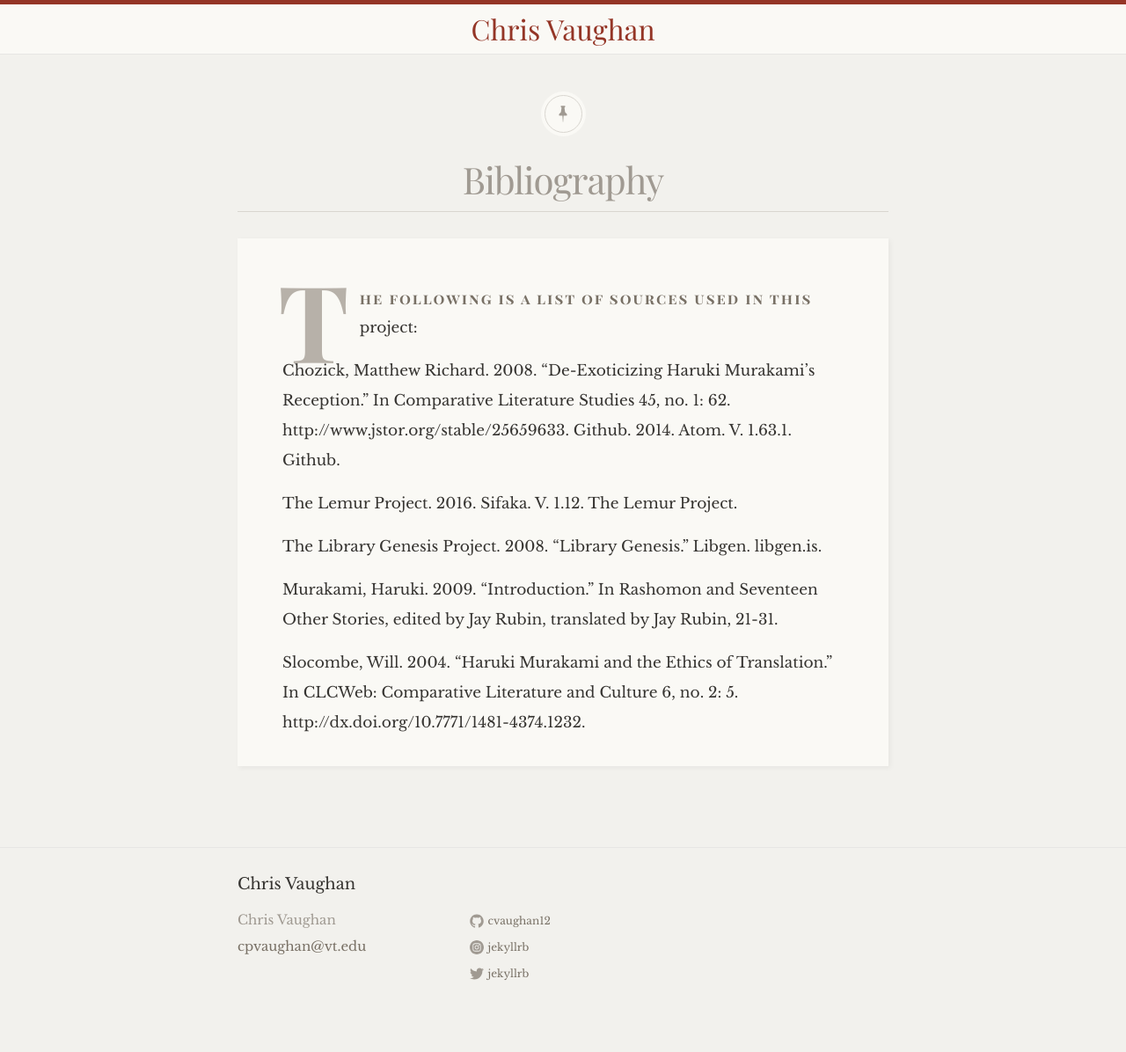
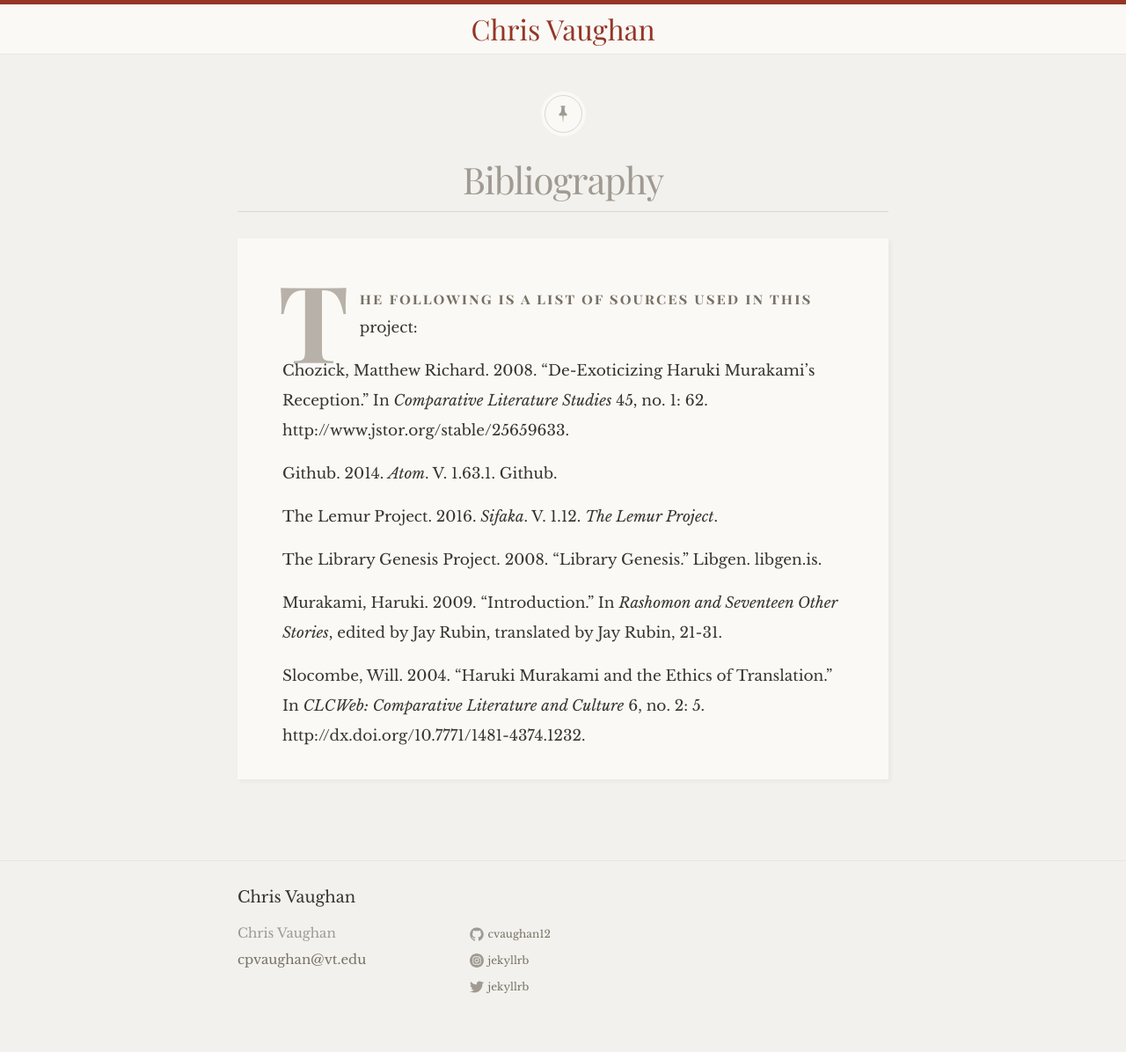
Before and after one commit to cvaughan12/cpvaughan7, a Jekyll site: the page built from bibliography.md, in a window 1280 px wide. Shown: the whole page at 88% size. Built offline with Jekyll 4.4.1, drawn with Linux system fonts in a browser that asks for light colours; some web fonts are replaced.

```diff
--- a/bibliography.md
+++ b/bibliography.md
@@ -10,13 +10,14 @@ The following is a list of sources used in this project:
 
 
 
-Chozick, Matthew Richard. 2008. “De-Exoticizing Haruki Murakami’s Reception.” In Comparative Literature Studies 45, no. 1: 62. http://www.jstor.org/stable/25659633.
-Github. 2014. Atom. V. 1.63.1. Github.
+Chozick, Matthew Richard. 2008. “De-Exoticizing Haruki Murakami’s Reception.” In *Comparative Literature Studies* 45, no. 1: 62. http://www.jstor.org/stable/25659633.
 
-The Lemur Project. 2016. Sifaka. V. 1.12. The Lemur Project.
+Github. 2014. *Atom*. V. 1.63.1. Github.
+
+The Lemur Project. 2016. *Sifaka*. V. 1.12. *The Lemur Project*.
 
 The Library Genesis Project. 2008. “Library Genesis.” Libgen. libgen.is.
 
-Murakami, Haruki. 2009. “Introduction.” In Rashomon and Seventeen Other Stories, edited by 	Jay Rubin, translated by Jay Rubin, 21-31.
+Murakami, Haruki. 2009. “Introduction.” In *Rashomon and Seventeen Other Stories*, edited by 	Jay Rubin, translated by Jay Rubin, 21-31.
 
-Slocombe, Will. 2004. "Haruki Murakami and the Ethics of Translation." In CLCWeb: 	Comparative Literature and Culture 6, no. 2: 5. http://dx.doi.org/10.7771/1481-4374.1232.
+Slocombe, Will. 2004. "Haruki Murakami and the Ethics of Translation." In *CLCWeb: Comparative Literature and Culture* 6, no. 2: 5. http://dx.doi.org/10.7771/1481-4374.1232.
```
